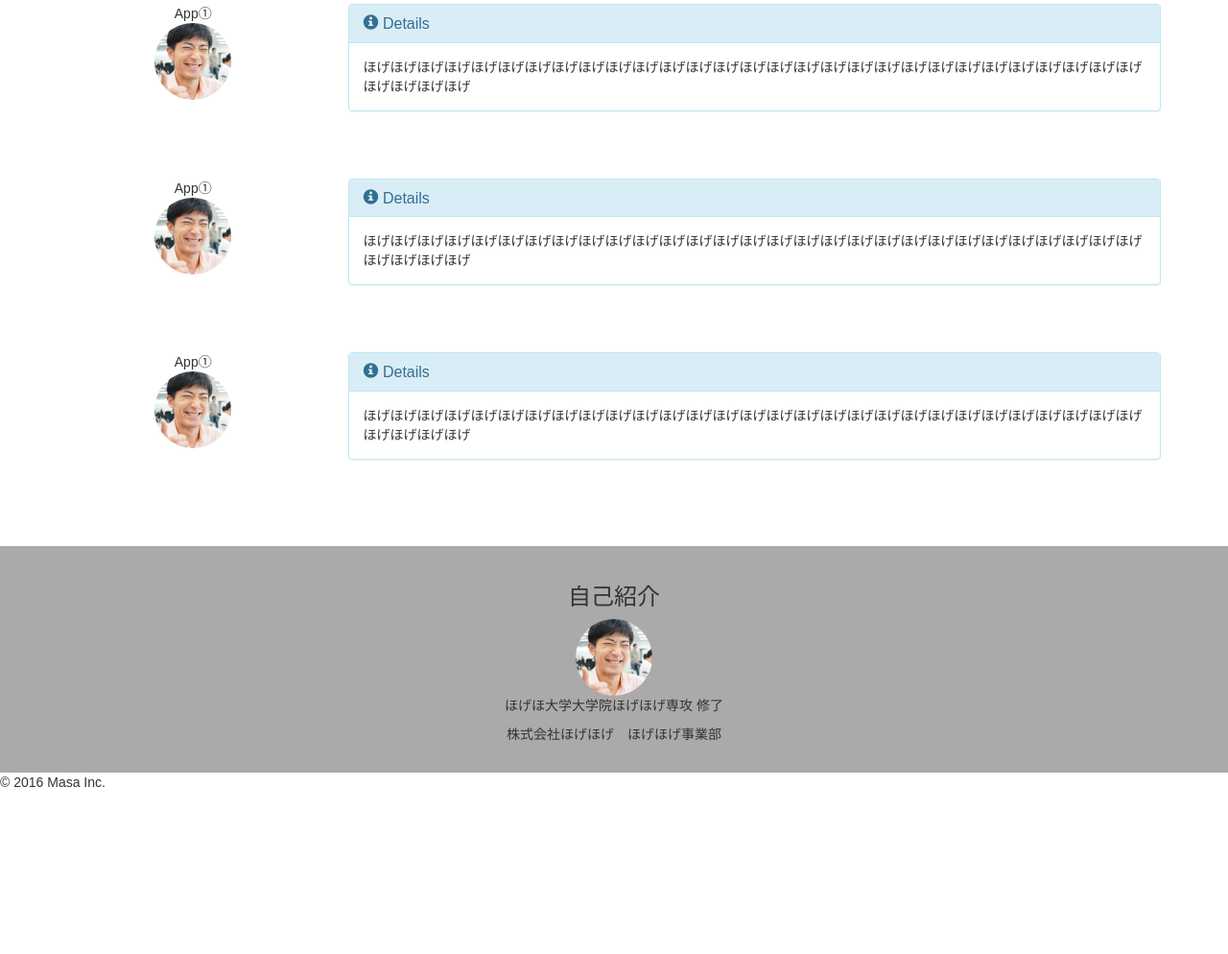
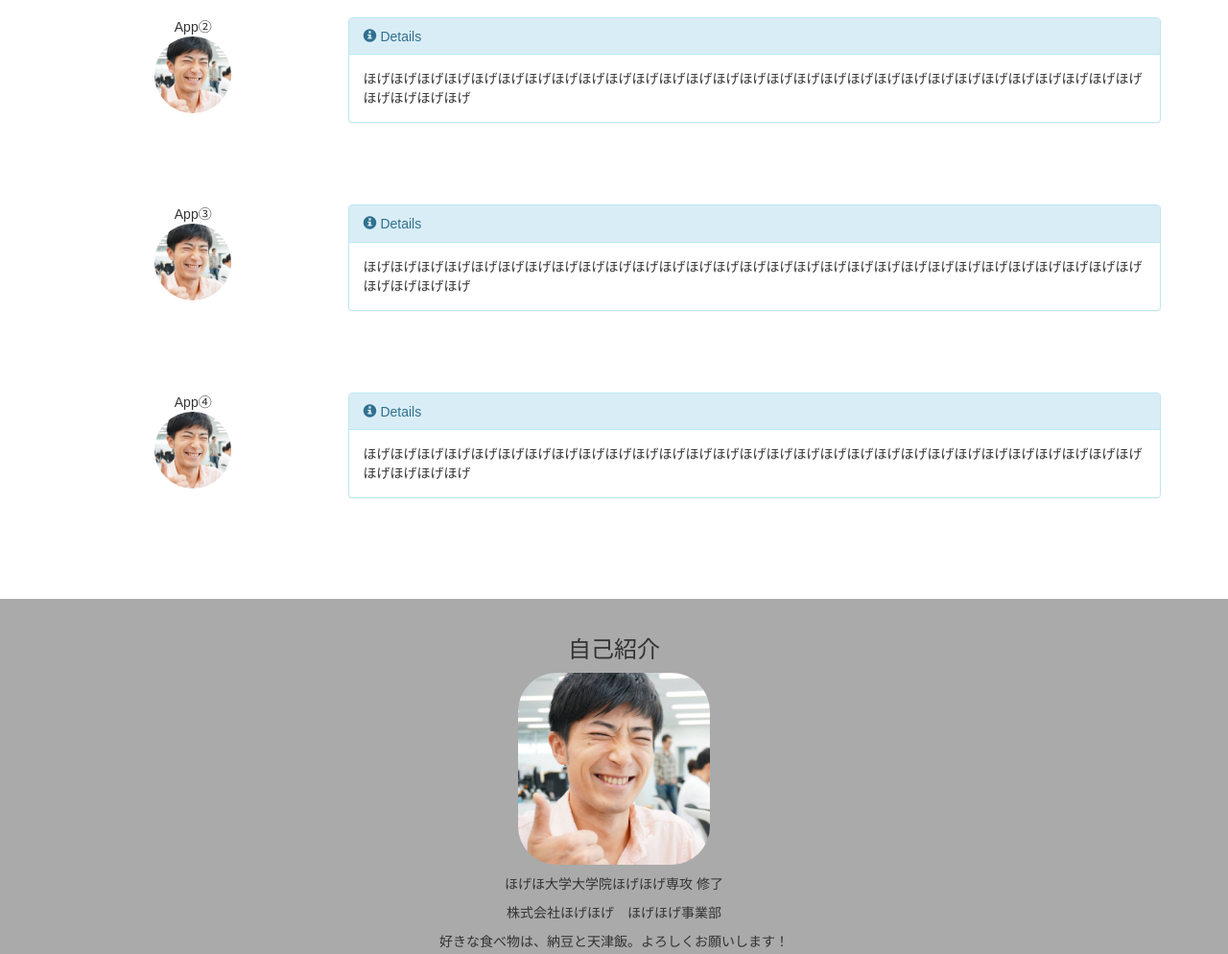
Before and after one commit to masa0704ymd/masa0704ymd.github.io, a plain HTML site: page index.html in a window 1280 px wide. Shown: the part 319-1313 px from the top of the page at 96% size. Before the commit the page ends 1144 px from the top, so only its background shows below. Drawn offline with nearby package versions, Linux system fonts and the light colour scheme.

Commit message:
nineth commit

```diff
--- a/index.html
+++ b/index.html
@@ -4,6 +4,8 @@
     <meta charset="utf-8">
     <meta http-equiv="X-UA-Compatible" content="IE=edge">
     <meta name="viewport" content="width=device-width, initial-scale=1">
+    <meta name="description" content="Masaが開発中のサービスを無料公開しています！">
+
     <title>Masa Portfolio</title>
 
     <!-- BootstrapのCSS読み込み -->
@@ -79,14 +81,14 @@
       <div class="container">
         <div class="row">
           <div class="icon col-sm-3">
-              <div class="icon-caption">App①<br/>
+              <div class="icon-caption">App②<br/>
               <img src="app1.jpg" alt=""/>
               </div>
           </div>
           <div class="content col-sm-9">
             <div class="panel panel-info">
               <div class="panel-heading">
-                <h3 class="panel-title" id="panel-title">
+                <h3 class="panel-title">
                 <span class="glyphicon glyphicon-info-sign" aria-hidden="true"></span>
                 Details
                 </h3>
@@ -101,14 +103,14 @@
       <div class="container">
         <div class="row">
           <div class="icon col-sm-3">
-              <div class="icon-caption">App①<br/>
+              <div class="icon-caption">App③<br/>
               <img src="app1.jpg" alt=""/>
               </div>
           </div>
           <div class="content col-sm-9">
             <div class="panel panel-info">
               <div class="panel-heading">
-                <h3 class="panel-title" id="panel-title">
+                <h3 class="panel-title">
                 <span class="glyphicon glyphicon-info-sign" aria-hidden="true"></span>
                 Details
                 </h3>
@@ -123,14 +125,14 @@
       <div class="container">
         <div class="row">
           <div class="icon col-sm-3">
-              <div class="icon-caption">App①<br/>
+              <div class="icon-caption">App④<br/>
               <img src="app1.jpg" alt=""/>
               </div>
           </div>
           <div class="content col-sm-9">
             <div class="panel panel-info">
               <div class="panel-heading">
-                <h3 class="panel-title" id="panel-title">
+                <h3 class="panel-title">
                 <span class="glyphicon glyphicon-info-sign" aria-hidden="true"></span>
                 Details
                 </h3>
@@ -151,6 +153,7 @@
               <div id="profile_info">
               <p>ほげほ大学大学院ほげほげ専攻 修了</p>
               <p>株式会社ほげほげ　ほげほげ事業部</p>
+              <p>好きな食べ物は、納豆と天津飯。よろしくお願いします！</p>
               </div>
       </div>
       <footer>
--- a/portfolio.css
+++ b/portfolio.css
@@ -16,12 +16,12 @@ body{
     font-size:40px;
     color:#777;
 }
+.content {
+    padding-bottom:15px;
+}
 #bold h1{
    padding-left: 1pc;
    font-weight:900;
-}
-hr{
-    color:#000;
 }
 .container img{
     -ms-interpolation-mode:bicubic;
@@ -38,7 +38,34 @@ hr{
 }
 #profile img{
     -ms-interpolation-mode:bicubic;
-    max-width:80px;
-    max-height:80px;
-    border-radius:100%;
+    max-width:200px;
+    max-height:200px;
+    border-radius:20%;
 }
+#profile_info{
+    padding:10px;
+}
+footer{
+    border-top:1px solid#e7e7e7;
+    background-color:#f8f8f8;
+    text-align:center;
+}
+
+.copyright{
+    padding:20px 0;
+    font-size:12px;
+    color:#666;
+    text-align:center;
+}
+
+@media (max-width:758px){
+    body{
+        font-size:12px;
+    }
+    }
+    h2{
+        font-size:24px;
+    }
+    .panel-title{
+        font-size:14px;
+    }
```
